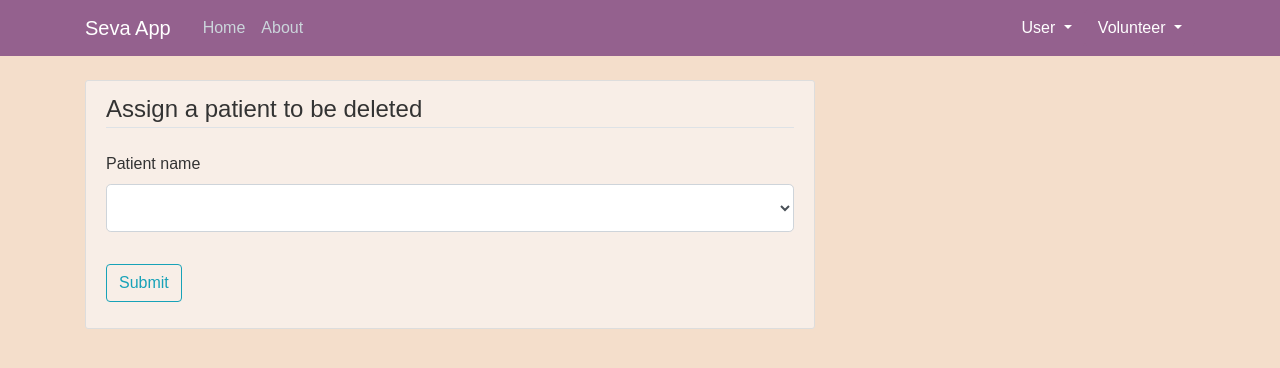
After one commit to nkamalesh111/sevaapp, a Flask app: page /deletemon in a window 1280 px wide. The commit adds this page. Shown: the top 368 px of the page. Run offline with Flask 3, Linux system fonts and the light colour scheme; data comes from the database, SQL or seed files in the repository; lists and menus that the app fills with data are empty; some libraries are stand-ins or nearby versions.

Commit message:
deletemonitoring

```diff
--- a/run.py
+++ b/run.py
@@ -1,4 +1,4 @@
 from sevaapp import app, socketio
 
 if __name__ == "__main__":
-    socketio.run(app,debug=True, host='10.110.30.104')
+    socketio.run(app,debug=True, host='10.110.30.109')
--- a/sevaapp/__init__.py
+++ b/sevaapp/__init__.py
@@ -3,12 +3,15 @@ from flask_sqlalchemy import SQLAlchemy
 from flask_bcrypt import Bcrypt
 from flask_login import LoginManager
 from flask_socketio import SocketIO
+from flask_bootstrap import Bootstrap
+
 
 app = Flask(__name__)
 app.config["SECRET_KEY"] = "5791628bb0b13ce0c676dfde280ba245"
 app.config["SQLALCHEMY_DATABASE_URI"] = "sqlite:///site.db"
 db = SQLAlchemy(app)
 bcrypt = Bcrypt(app)
+bootstrap = Bootstrap(app)
 login_manager = LoginManager(app)
 login_manager.login_view = "home"
 login_manager.login_message_category = "info"
--- a/sevaapp/forms.py
+++ b/sevaapp/forms.py
@@ -1,9 +1,10 @@
 from flask_wtf import FlaskForm
-from wtforms import StringField, PasswordField, SubmitField, BooleanField, RadioField, SelectField
+from wtforms import StringField, PasswordField, SubmitField, BooleanField, RadioField, SelectField, DateField
 from wtforms.validators import DataRequired,  EqualTo, ValidationError
 from sevaapp.models import User
 import phonenumbers
 import re
+
 
 # This form stores the user or volunteer information which will be useful further
 class RegistrationForm(FlaskForm):
@@ -56,9 +57,15 @@ class LoginForm(FlaskForm):
 # add user to the monitoring
 class MonitoringForm(FlaskForm):
     userid = SelectField('Patient name', validators=[DataRequired()] , coerce=int)
+    startdate = DateField('start date',format='%Y-%m-%d',validators=[DataRequired()])
+    enddate = DateField('end date',format='%Y-%m-%d',validators=[DataRequired()])
     submit = SubmitField("Submit")
 
 # This form stores the data if user had taken medicine for the day or not
 class MedicineTakenForm(FlaskForm):
     med_taken = RadioField("option", choices=[("Yes", "Yes"), ("No", "No")])
     submit = SubmitField("Submit")
+
+class DeleteForm(FlaskForm):
+    userid = SelectField('Patient name', validators=[DataRequired()] , coerce=int)
+    submit = SubmitField("Submit")
--- a/sevaapp/models.py
+++ b/sevaapp/models.py
@@ -15,7 +15,8 @@ class User(db.Model, UserMixin):
     number = db.Column(db.String(15), nullable=False)
     password = db.Column(db.String(60), nullable=False)
     counter = db.Column(db.Integer, nullable=False)
-    monitoring_applied = db.Column(db.String(5), nullable=False, default="No")
+    startdate = db.Column(db.String(10), nullable=True, default=None)
+    enddate = db.Column(db.String(10), nullable=True, default=None)
     date = db.Column(db.String(10), nullable=True, default=None)
     address = db.Column(db.String(250), nullable=False)
     role = db.Column(db.String(15), nullable=False)
--- a/sevaapp/routes.py
+++ b/sevaapp/routes.py
@@ -5,6 +5,7 @@ from sevaapp.forms import (
     LoginForm,
     MonitoringForm,
     MedicineTakenForm,
+    DeleteForm,
 )
 from sevaapp.models import User, Notification
 from flask_login import login_user, current_user, logout_user, login_required
@@ -191,11 +192,11 @@ def monitor():
     if form.validate_on_submit():
 
         if user := User.query.filter_by(id=form.userid.data,role='User').first():
-            print(user)
-            if user.monitoring_applied == 'No':
-                user.monitoring_applied = 'Yes'
+            if user.date is None:
                 user.counter = 0
-                user.date = str(datetime.now().date())
+                user.startdate = str(form.startdate.data)
+                user.date = user.startdate
+                user.enddate = str(form.enddate.data)
                 db.session.commit()
                 flash(
                     f'Monitoring is applied successfully for {user.username}', 'success')
@@ -211,18 +212,35 @@ def monitor():
 
 # It will alert the user if user has not submitted the form for 3 or more days
 def patient_status():
-    user = User.query.filter_by(monitoring_applied='Yes').all()
+    user = User.query.filter(User.date!=None).all()
     date1, date2 = 0, 0
     for i in user:
         today = str(datetime.now().date())
         # print(type(today))
 
-        date1 = datetime.strptime(i.date, "%Y-%m-%d")
+        date1 = datetime.strptime(i.startdate, "%Y-%m-%d")
         date2 = datetime.strptime(today, "%Y-%m-%d")
         difference = relativedelta.relativedelta(date2, date1)
         if (i.counter + difference.days) >= 3:
-            flash(f'{i.firstname} {i.lastname} has skipped the medication', 'danger')
+            flash(f'{i.firstname} {i.lastname} has skipped the medication for {i.counter + difference.days} days', 'danger')
     return redirect(url_for('home'))
+
+@app.route('/deletemon', methods=["GET", "POST"])
+def deletemon():
+    user_name = User.query.filter(User.date !=None, User.role=='User').all()
+    namelst = [(i.id,i.username) for i in user_name]
+    form = DeleteForm()
+    form.userid.choices = namelst
+    if form.validate_on_submit():
+
+        if user := User.query.filter_by(id=form.userid.data,role='User').first():
+            user.counter = 0
+            user.startdate,user.enddate = None,None
+            user.date = user.startdate
+            db.session.commit()
+            flash(f'Monitoring deletion is done successfully for {user.username}', 'success')
+            return redirect(url_for('home'))
+    return render_template('deletemon.html', title='Delete', form=form )
 
 
 # This function will store the user's choice, whether he has taken medicine or not for the given day only.
@@ -230,8 +248,9 @@ def patient_status():
 @login_required
 def med_taken():
     user = User.query.filter_by(id=current_user.id, role="User").first()
-    if user.monitoring_applied == "Yes":
-        today = str(datetime.now().date())
+    today = str(datetime.now().date())
+    print(user.date)
+    if user.date is not None and (today >= user.startdate and today <= user.enddate):
         if user.date <= today:# to check that patient should not enter twice the form for the same date
             form = MedicineTakenForm()
             if form.validate_on_submit():
@@ -253,6 +272,7 @@ def med_taken():
         else:
             flash("You have already submitted your option for today.", "warning")
             return redirect(url_for("home"))
+
     else:
         flash("Doctor has not assigned any monitoring on you", "warning")
         return redirect(url_for("home"))
--- /dev/null
+++ b/sevaapp/templates/deletemon.html
@@ -0,0 +1,29 @@
+{% extends "layout.html" %} {% block content %}
+{% import "bootstrap/wtf.html" as wtf %}
+<div class="content-section">
+  <form method="POST" action="">
+    {{ form.hidden_tag() }}
+    <fieldset class="form-group">
+      <legend class="border-bottom mb-4">
+        Assign a patient to be deleted
+      </legend>
+      <div class="form-group">
+        {{ form.userid.label(class="form-control-label") }} {% if
+        form.userid.errors %} {{ form.userid(class="form-control
+        form-control-lg is-invalid") }}
+        <div class="invalid-feedback">
+          {% for error in form.userid.errors %}
+          <span>{{ error }}</span>
+          {% endfor %}
+        </div>
+        {% else %} {{ form.userid(class="form-control form-control-lg") }} {%
+        endif %}
+      </div>
+
+    </fieldset>
+    <div class="form-group">
+      {{ form.submit(class="btn btn-outline-info") }}
+    </div>
+  </form>
+</div>
+{% endblock content %}
--- a/sevaapp/templates/layout.html
+++ b/sevaapp/templates/layout.html
@@ -190,5 +190,7 @@
       integrity="sha384-JZR6Spejh4U02d8jOt6vLEHfe/JQGiRRSQQxSfFWpi1MquVdAyjUar5+76PVCmYl"
       crossorigin="anonymous"
     ></script>
+    <script src="/assets/js/plugins/bootstrap-datepicker/dist/js/bootstrap-datepicker.min.js">
+    </script>
   </body>
 </html>
```
Also changed, not shown: sevaapp/templates/monitoring.html (+14 -0 lines), instance/site.db.
